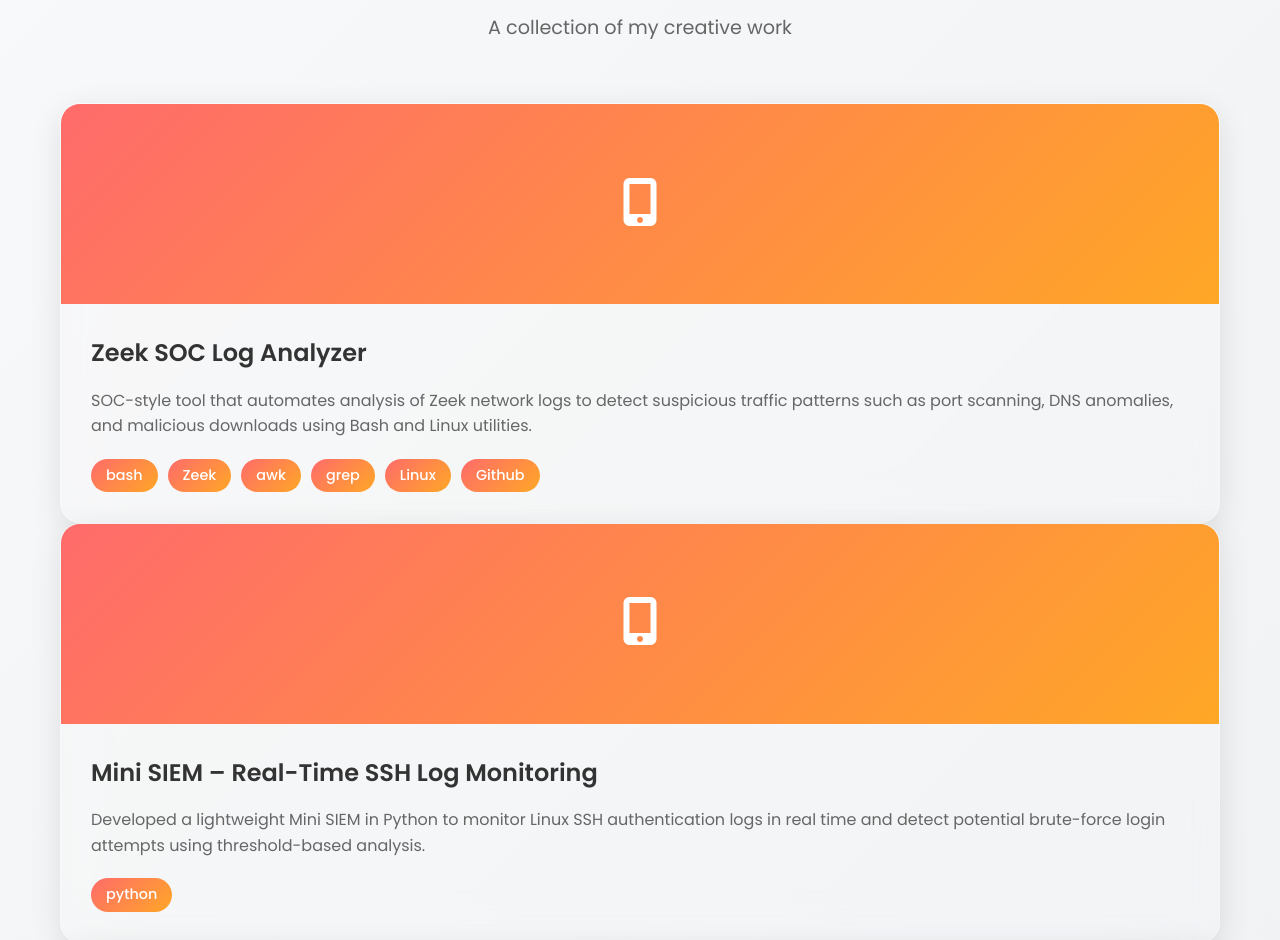
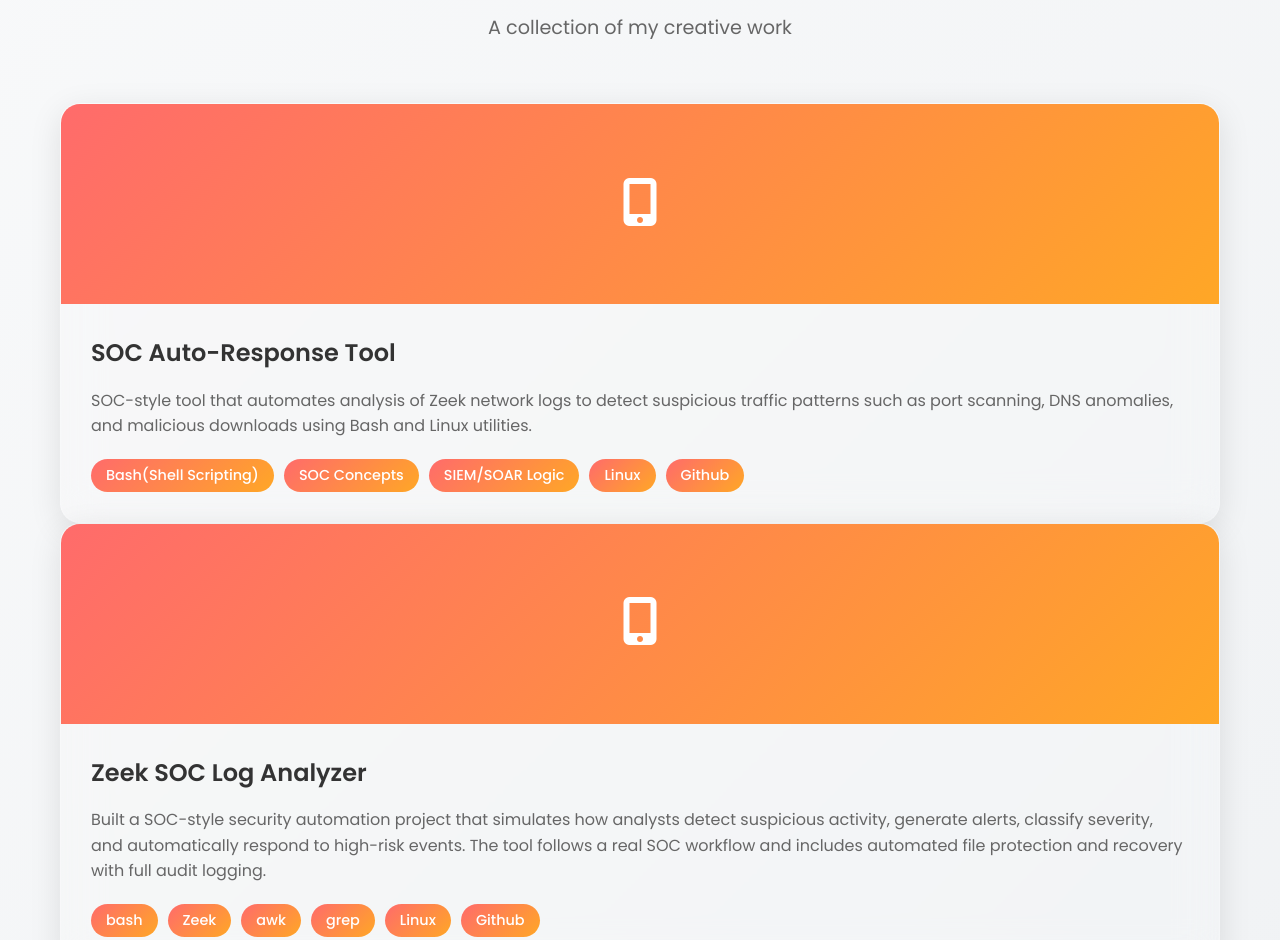
Before and after one commit to snehadevarakonda/Portfolio, a website: page index.html in a window 1280 px wide. Shown: the part 2547-3487 px from the top of the page. Drawn offline with Linux system fonts and the light colour scheme.

Commit message:
Project card is added-SOC Auto-Response tool

```diff
--- a/index.html
+++ b/index.html
@@ -130,6 +130,38 @@
                 <h2 class="section-title">My Projects</h2>
                 <p class="section-subtitle">A collection of my creative work</p>
             </div>
+             <div class="project-card">
+                <div class="project-image">
+                   <div class="project-placeholder">
+                       <i class="fas fa-mobile-alt"></i>
+                   </div>
+                   <div class="project-overlay">
+                      <div class="project-links">
+                       <a href="https://github.com/snehadevarakonda/soc-auto-response.git" class="project-link">
+                           <i class="fab fa-github"></i>
+                       </a>
+                       <a href="#" class="project-link">
+                           <i class="fas fa-external-link-alt"></i>
+                       </a>
+                      </div>
+                   </div>
+               </div>
+               <div class="project-content">
+                   <h3 class="project-title"> SOC Auto-Response Tool
+                </h3>
+                   <p class="project-description">SOC-style tool that automates analysis of Zeek network logs to detect suspicious traffic patterns such as port scanning, DNS anomalies, and malicious downloads using Bash and Linux utilities.
+
+                    </p>
+                   <div class="project-tech">
+                        <span class="tech-tag">Bash(Shell Scripting)</span>
+                        <span class="tech-tag">SOC Concepts</span>
+                         <span class="tech-tag">SIEM/SOAR Logic</span>
+                        <span class="tech-tag">Linux</span>
+                        <span class="tech-tag">Github</span>
+                   </div>
+               </div>
+            </div>
+
             <div class="project-card">
                 <div class="project-image">
                    <div class="project-placeholder">
@@ -149,11 +181,10 @@
                <div class="project-content">
                    <h3 class="project-title"> Zeek SOC Log Analyzer
                 </h3>
-                   <p class="project-description">SOC-style tool that automates analysis of Zeek network logs to detect suspicious traffic patterns such as port scanning, DNS anomalies, and malicious downloads using Bash and Linux utilities.
-
+                   <p class="project-description">Built a SOC-style security automation project that simulates how analysts detect suspicious activity, generate alerts, classify severity, and automatically respond to high-risk events. The tool follows a real SOC workflow and includes automated file protection and recovery with full audit logging.</p>
                     </p>
                    <div class="project-tech">
-                        <span class="tech-tag">bash</span>
+                         <span class="tech-tag">bash</span>
                         <span class="tech-tag">Zeek</span>
                         <span class="tech-tag">awk</span>
                         <span class="tech-tag">grep</span>
```
